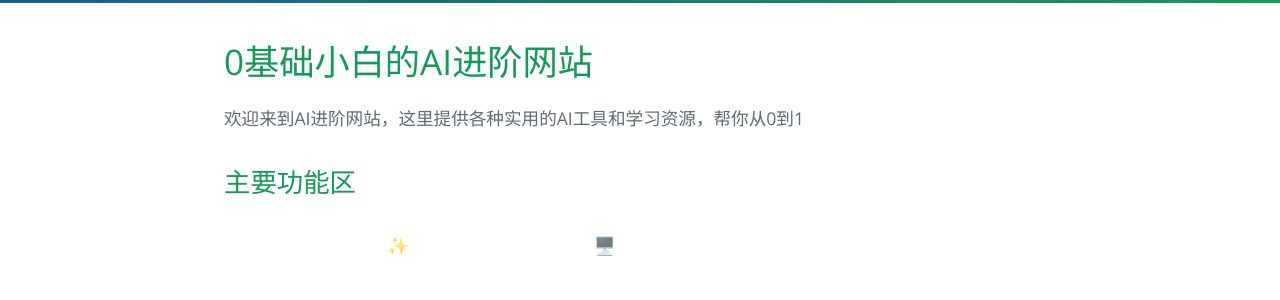
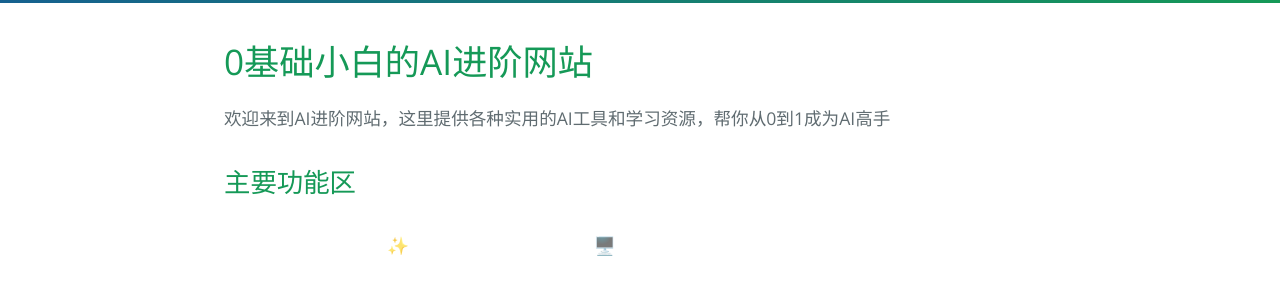
Before and after one commit to maggie1030/maggie1030.github.io, a Jekyll site: the page built from index.md, in a window 1280 px wide. Shown: the part 380-680 px from the top of the page. Built offline with Jekyll 4.4.1, drawn with Linux system fonts in a browser that asks for light colours.

```diff
--- a/index.md
+++ b/index.md
@@ -6,7 +6,7 @@ description: 个人AI学习资源和教程分享
 
 # 0基础小白的AI进阶网站
 
-欢迎来到AI进阶网站，这里提供各种实用的AI工具和学习资源，帮你从0到1
+欢迎来到AI进阶网站，这里提供各种实用的AI工具和学习资源，帮你从0到1成为AI高手
 
 ## 主要功能区
 
```
